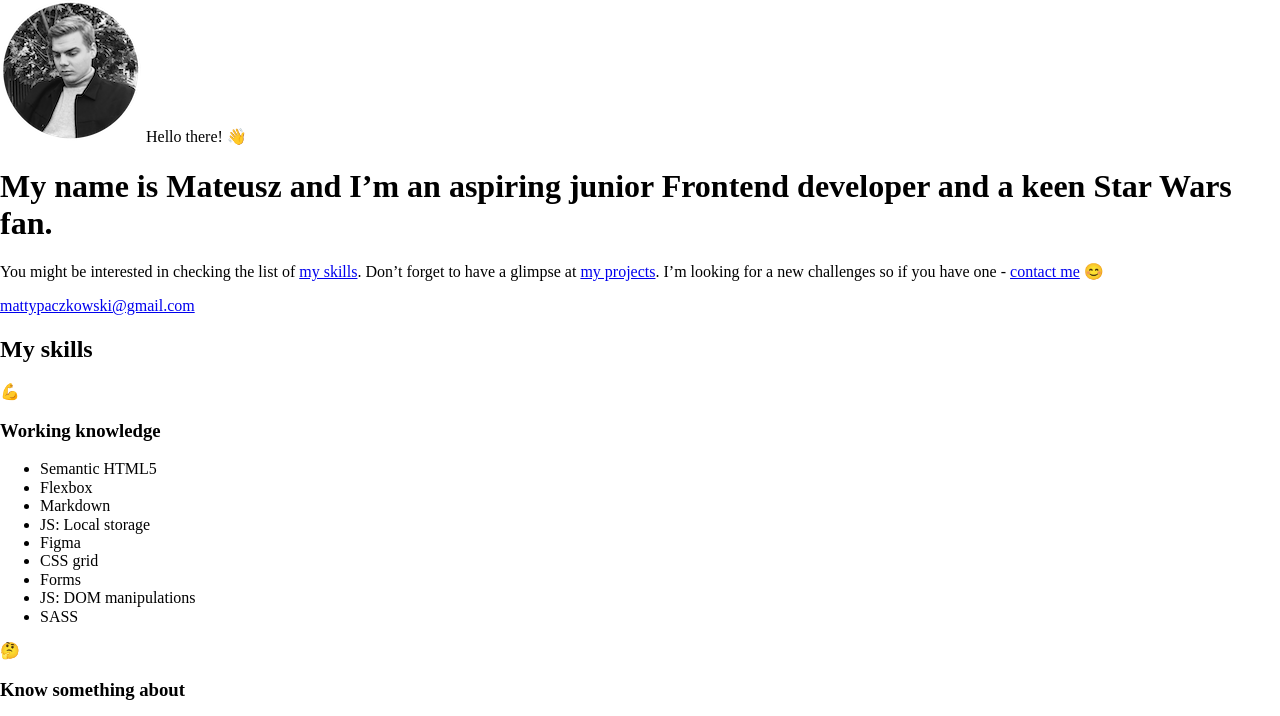
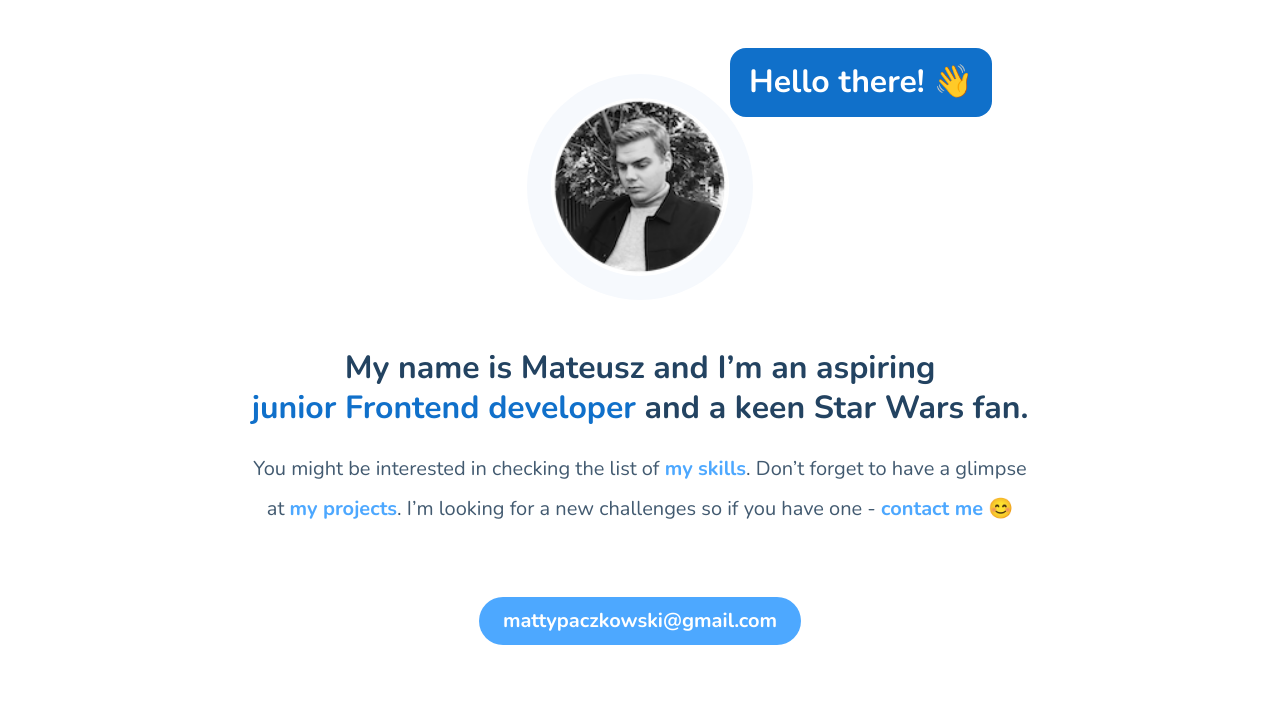
Before and after one commit to mattypaczkowski/CV, a plain HTML site: page index.html in a window 1280 px wide. Shown: the top 716 px of the page. Drawn offline with nearby package versions, Linux system fonts and the light colour scheme.

Commit message:
add css hero

```diff
--- /dev/null
+++ b/css/hello.css
@@ -0,0 +1,64 @@
+@keyframes circles {
+    0% {
+        transform: translate(-50%, -50%) scale(1);
+   }
+    20% {
+        transform: translate(-50%, -50%) scale(1.5);
+   }
+    30% {
+        transform: translate(-50%, -50%) scale(0.8);
+   }
+    70% {
+        transform: translate(-50%, -50%) scale(1.9);
+   }
+    100% {
+        transform: translate(-50%, -50%) scale(1);
+   }
+}
+.hello {
+    position: relative;
+    z-index: 0;
+}
+.hello__logo {
+    position: relative;
+    z-index: 2020;
+}
+.hello__circles {
+    position: absolute;
+    top: 50%;
+    left: 50%;
+    will-change: transform;
+    width: 220px;
+    height: 220px;
+    background: rgba(0, 0, 0, 0.1);
+    border-radius: 50%;
+    animation: circles 20s ease-in infinite;
+}
+.hello__circles::after {
+    position: absolute;
+    top: 50%;
+    left: 50%;
+    will-change: transform;
+    width: 220px;
+    height: 220px;
+    background: rgba(0, 0, 0, 0.1);
+    border-radius: 50%;
+    content: "";
+    display: block;
+    z-index: 1;
+    animation: circles 17s ease-out infinite;
+}
+.hello__circles::before {
+    position: absolute;
+    top: 50%;
+    left: 50%;
+    will-change: transform;
+    width: 220px;
+    height: 220px;
+    background: rgba(0, 0, 0, 0.1);
+    border-radius: 50%;
+    content: "";
+    display: block;
+    z-index: 1;
+    animation: circles 20s ease-in infinite;
+}
--- /dev/null
+++ b/css/hero.css
@@ -0,0 +1,142 @@
+.hero {
+    padding: 74px 16px 88px;
+}
+@media (min-width: 768px) {
+    .hero {
+        max-width: 768px;
+        margin: 0 auto;
+   }
+}
+@media (min-width: 960px) {
+    .hero {
+        max-width: 100%;
+        padding-bottom: 176px;
+   }
+}
+.hero__bubble {
+    position: absolute;
+    left: calc(50% + 90px);
+    top: -26px;
+}
+.hero__contact {
+    border-radius: 64px;
+    color: #fff;
+    background: #4da8ff;
+    display: inline-block;
+    padding: 4px 24px;
+    font-weight: bold;
+    font-size: 20px;
+    line-height: 40px;
+    text-decoration: none;
+}
+.hero__description {
+    text-align: center;
+}
+@media (min-width: 960px) {
+    .hero__description {
+        max-width: 786px;
+        margin: 0 auto;
+        position: relative;
+   }
+    .hero__description::before, .hero__description::after {
+        width: 82.94px;
+        height: 254.88px;
+        content: '';
+        display: block;
+        position: absolute;
+        top: 0;
+   }
+    .hero__description::before {
+        background: url('#');
+        right: 100%;
+   }
+    .hero__description::after {
+        background: url('#');
+        left: 100%;
+   }
+}
+.hero__header {
+    font-size: 26px;
+    line-height: 32px;
+    text-align: center;
+    color: #234361;
+}
+@media (min-width: 960px) {
+    .hero__header {
+        font-size: 32px;
+        line-height: 40px;
+   }
+}
+.hero__hello {
+    display: none;
+}
+@media (min-width: 960px) {
+    .hero__hello {
+        display: block;
+        background: #1070ca;
+        color: #fff;
+        padding: 16px 19px;
+        border-radius: 16px;
+        font-weight: bold;
+        font-size: 32px;
+        position: relative;
+   }
+    .hero__hello:after {
+        content: "";
+        position: absolute;
+        top: 100%;
+        left: 32px;
+        display: block;
+        width: 17.42px;
+        height: 22.66px;
+        background: url("#");
+   }
+}
+.hero__image {
+    box-sizing: content-box;
+    width: 96px;
+    height: 96px;
+    border: 16px solid #f6f9fd;
+    border-radius: 50%;
+}
+@media (min-width: 960px) {
+    .hero__image {
+        width: 178px;
+        height: 178px;
+        border: 24px solid #f6f9fd;
+   }
+}
+.hero__image-container {
+    display: flex;
+    align-items: center;
+    justify-content: center;
+    position: relative;
+}
+@media (min-width: 960px) {
+    .hero__image-container {
+        margin-bottom: 48px;
+   }
+}
+.hero__link {
+    font-weight: bold;
+    color: #4da8ff;
+    text-decoration: none;
+}
+.hero__paragraph {
+    font-weight: 300;
+    font-size: 16px;
+    line-height: 32px;
+    text-align: center;
+    margin-bottom: 48px;
+}
+@media (min-width: 960px) {
+    .hero__paragraph {
+        font-size: 20px;
+        line-height: 40px;
+        margin-bottom: 68px;
+   }
+}
+.hero__special {
+    color: #1070ca;
+    white-space: nowrap;
+}
--- a/css/style.css
+++ b/css/style.css
@@ -1,3 +1,11 @@
+@import "normalize.css";
+
+
+@import url("https://fonts.googleapis.com/css2?family=Nunito:wght@300;600;700&family=Roboto+Mono:wght@400;700&display=swap");
+
+@import "hero.css";
+@import "hello.css";
+
 html {
   box-sizing: border-box;
 }
@@ -7,3 +15,8 @@ html {
 *:before {
   box-sizing: inherit;
 }
+
+body {
+  font-family: Nunito;
+  color:  #425A70;
+}
--- a/index.html
+++ b/index.html
@@ -6,7 +6,7 @@
     <meta http-equiv="X-UA-Compatible" content="ie=edge" />
     <title>cv</title>
     <link rel="stylesheet" href="css/style.css" />
-    <link rel="stylesheet" href="css/normalize.css" />
+
   </head>
   <body>
     <main>
```
